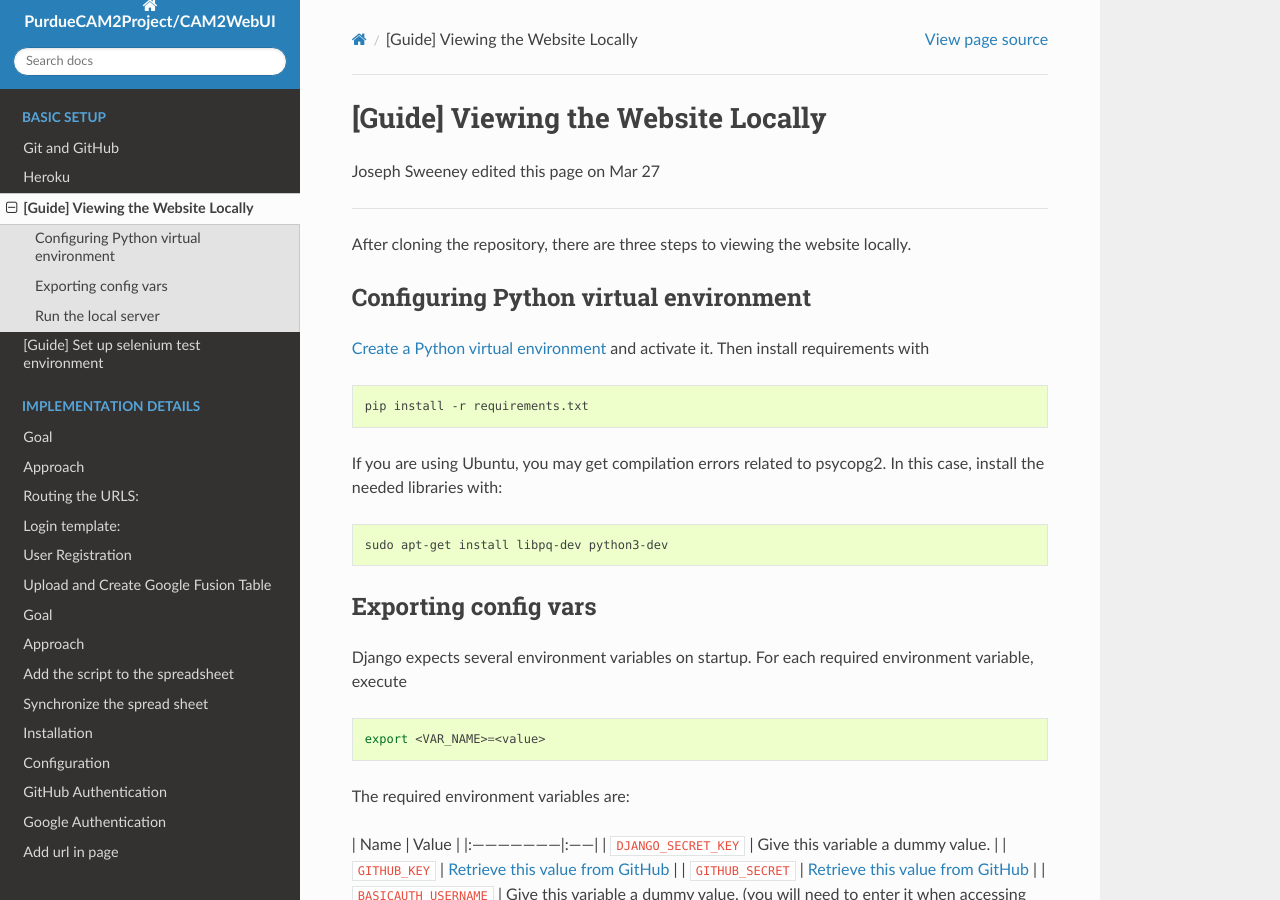
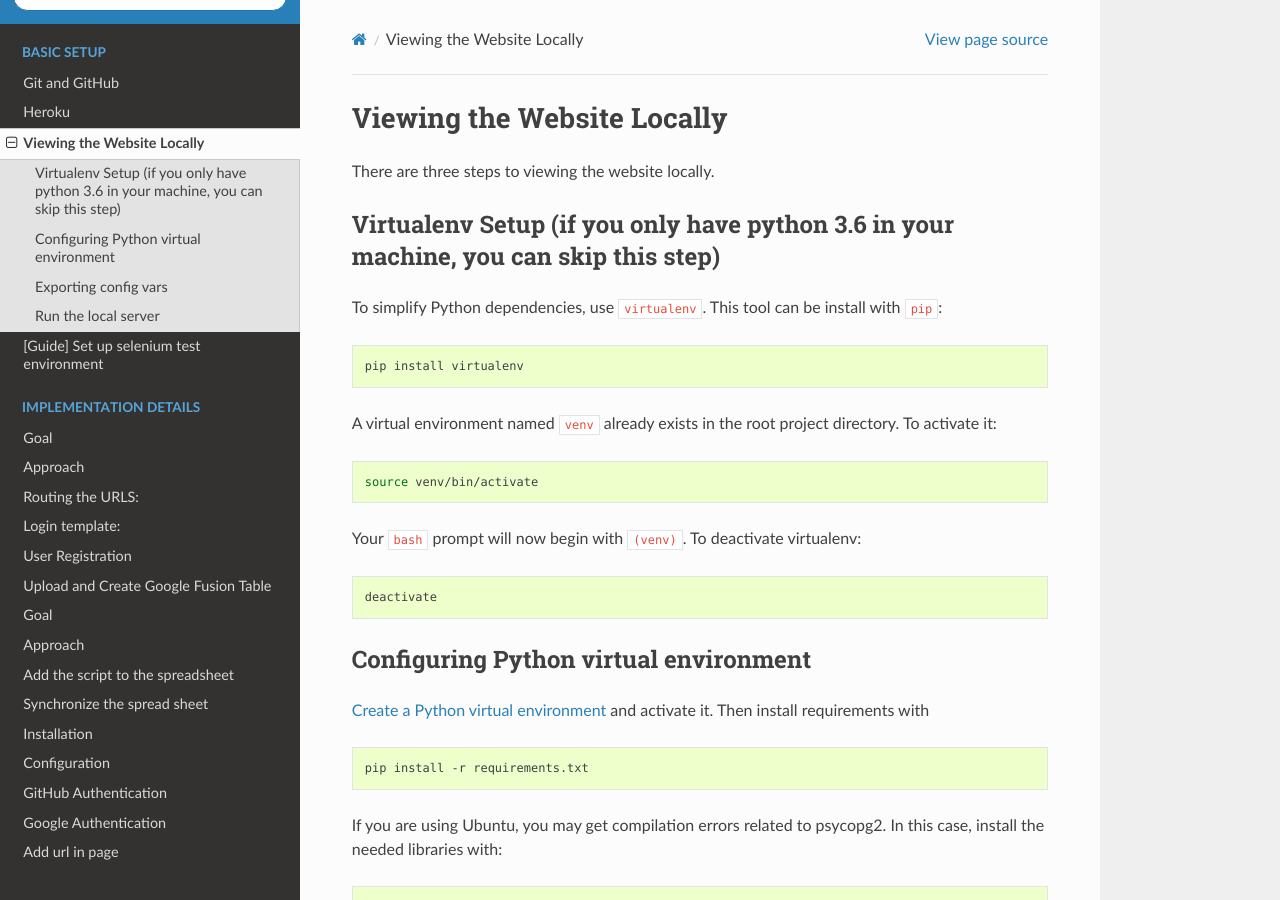
Before and after one commit to PurdueCAM2Project/CAM2WebUI, a Sphinx documentation site: the page built from docs/basicSetup/localsite.md, in a window 1280 px wide and 900 px high. Built offline with Sphinx 7.4.7 and the Read the Docs theme 2.0.0, drawn with Linux system fonts in a browser that asks for light colours.

Commit message:
Update localsite.md

````diff
--- a/docs/basicSetup/localsite.md
+++ b/docs/basicSetup/localsite.md
@@ -1,11 +1,24 @@
-# [Guide] Viewing the Website Locally
+# Viewing the Website Locally
 
-Joseph Sweeney edited this page on Mar 27
+There are three steps to viewing the website locally.
 
-___
+## Virtualenv Setup (if you only have python 3.6 in your machine, you can skip this step)
 
+To simplify Python dependencies, use `virtualenv`. This tool can be install with `pip`:
+```bash
+pip install virtualenv
+```
 
-After cloning the repository, there are three steps to viewing the website locally.
+A virtual environment named `venv` already exists in the root project directory. To activate it:
+```bash
+source venv/bin/activate
+```
+
+Your `bash` prompt will now begin with `(venv)`. To deactivate virtualenv:
+
+```bash
+deactivate
+```
 
 ## Configuring Python virtual environment
 
````
